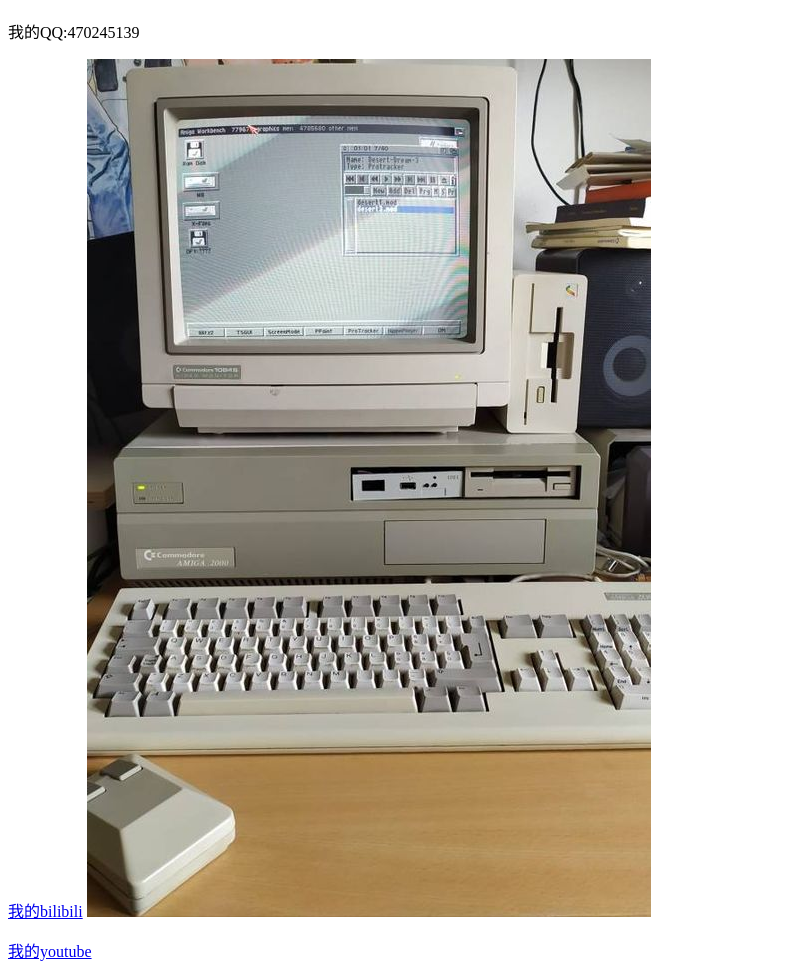
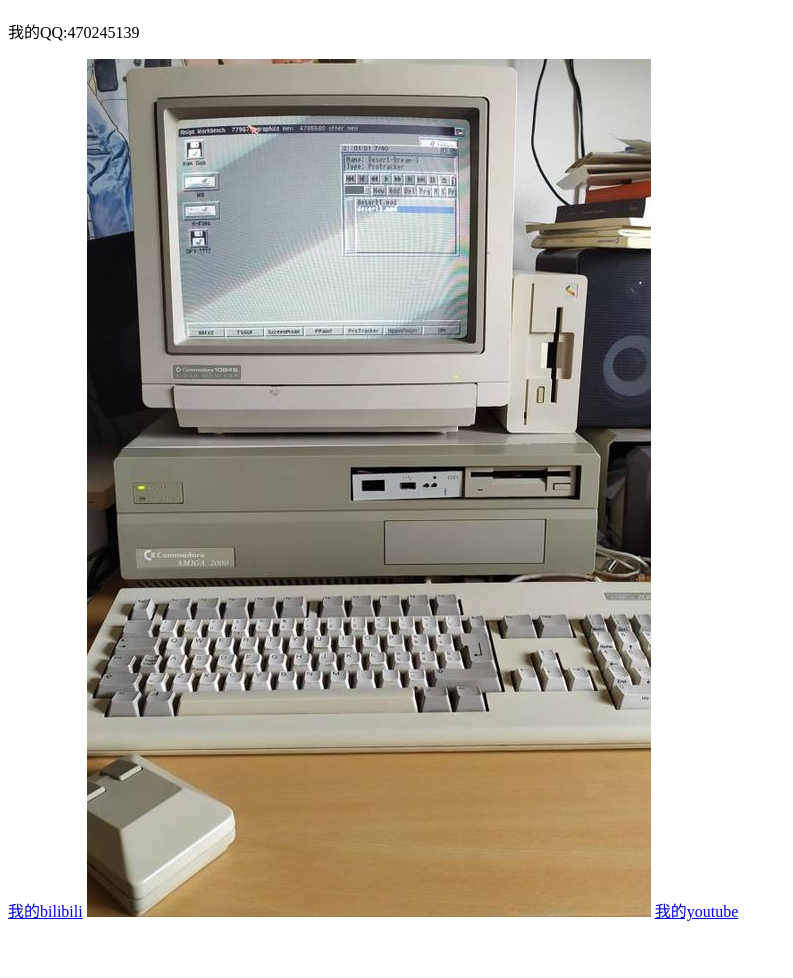
Before and after one commit to 470245139/470245139.github.io, a plain HTML site: page index.html in a window 1280 px wide. Shown: the part 70-1048 px from the top of the page, without its empty margins (0-793 px from the left). After the commit the page ends 1000 px from the top, so only its background shows below. Drawn offline with Linux system fonts and the light colour scheme.

```diff
--- a/index.html
+++ b/index.html
@@ -10,6 +10,6 @@
 <img src="123.jpg">
 
 
-<p><a href="https://www.youtube.com/channel/UCkvTGru4k7wZtq6H5Wn5blA" target="_blank">我的youtube</a></p>
+<a href="https://www.youtube.com/channel/UCkvTGru4k7wZtq6H5Wn5blA" target="_blank">我的youtube</a>
 </body>
 </html>
```
